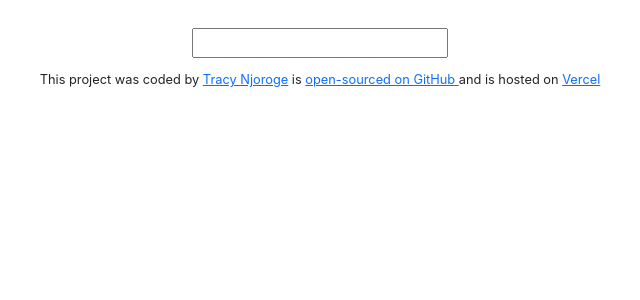
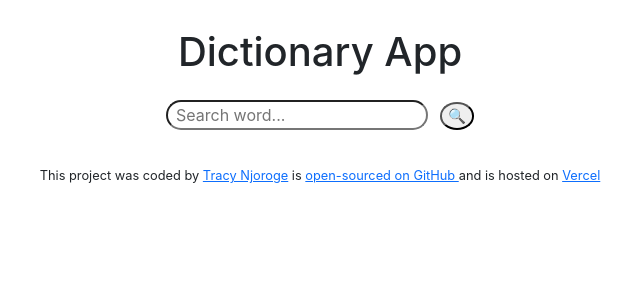
Before and after one commit to 26TracyNjoroge/dictionary-react-project, a React (Create React App) app: page / in a window 1280 px wide. Shown: the top 300 px of the page, without its empty margins (320-960 px from the left). Built offline with nearby package versions, Linux system fonts and the light colour scheme.

Commit message:
Add basic styling

```diff
--- a/src/App.css
+++ b/src/App.css
@@ -7,3 +7,14 @@
   text-align: center;
   font-size: 0.8rem;
 }
+
+.Dictionary .Dictionary-word {
+  border-radius: 18px;
+  padding-left: 8px;
+}
+
+.Dictionary .Dictionary-search {
+  border-radius: 50%;
+  margin-left: 12px;
+  font-size: 0.9rem;
+}
--- a/src/Dictionary.js
+++ b/src/Dictionary.js
@@ -24,8 +24,10 @@ export default function Dictionary() {
 
     return (
         <div className="Dictionary ">
-            <form onSubmit={search} className="text-center">
-                <input type="search" onChange={handleKeywordChange}/>
+            <h1 className="text-center mb-4">Dictionary App</h1>
+            <form onSubmit={search} className="text-center mb-4">
+                <input type="search" onChange={handleKeywordChange} placeholder="Search word..." className="Dictionary-word"/>
+                <input type="submit"value="🔍" className="Dictionary-search"/>
             </form>
             <Results results={results}/>
         </div>
```
